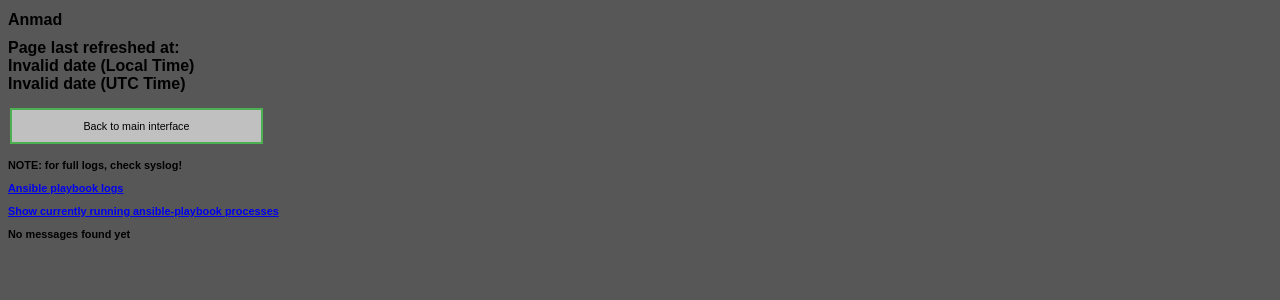
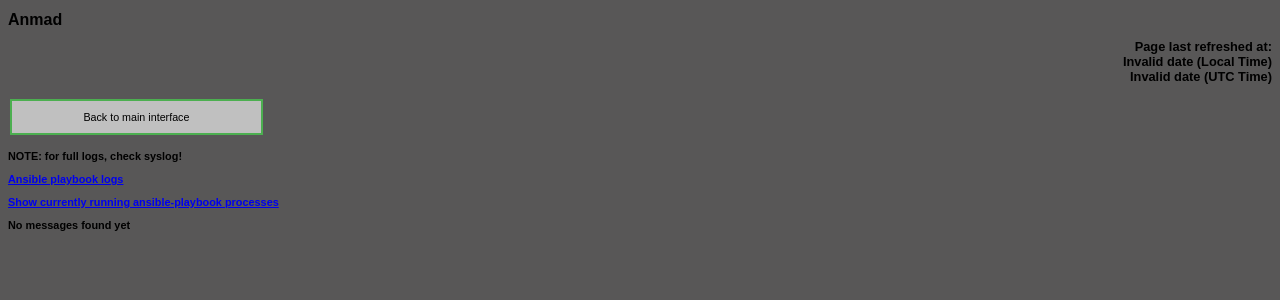
Before and after one commit to jefg60/anmad, a Python web app: template anmad/interface/templates/log.html in a window 1280 px wide. Shown: the top 300 px of the page. Run offline with Jinja, Linux system fonts and the light colour scheme; the template is opened without the code that fills it, so the values that code supplies are empty; some libraries are stand-ins or nearby versions.

Commit message:
update refreshtime to right align

```diff
--- a/anmad/interface/templates/refreshtime.html
+++ b/anmad/interface/templates/refreshtime.html
@@ -1,5 +1,5 @@
 <script src="{{ url_for('static', filename='moment.min.js') }}"></script>
-<h1>
+<h2 style="text-align:right">
 Page last refreshed at:<br />
 <script>
   document.write(moment("{{ time }} Z").format('ddd YYYY-MM-D HH:mm:ss'));
@@ -9,4 +9,4 @@ Page last refreshed at:<br />
   document.write(moment("{{ time }}").format('ddd YYYY-MM-D HH:mm:ss'));
 </script>
 (UTC Time)
-</h1>
+</h2>
```
